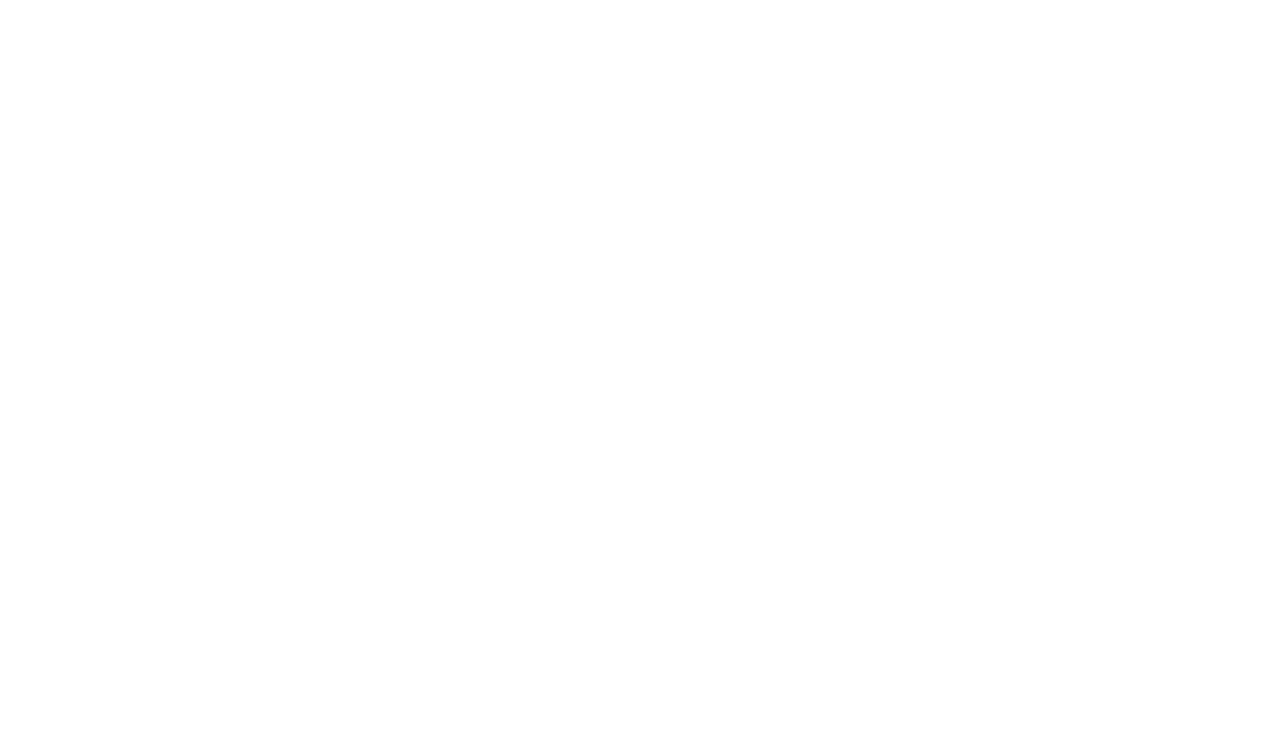
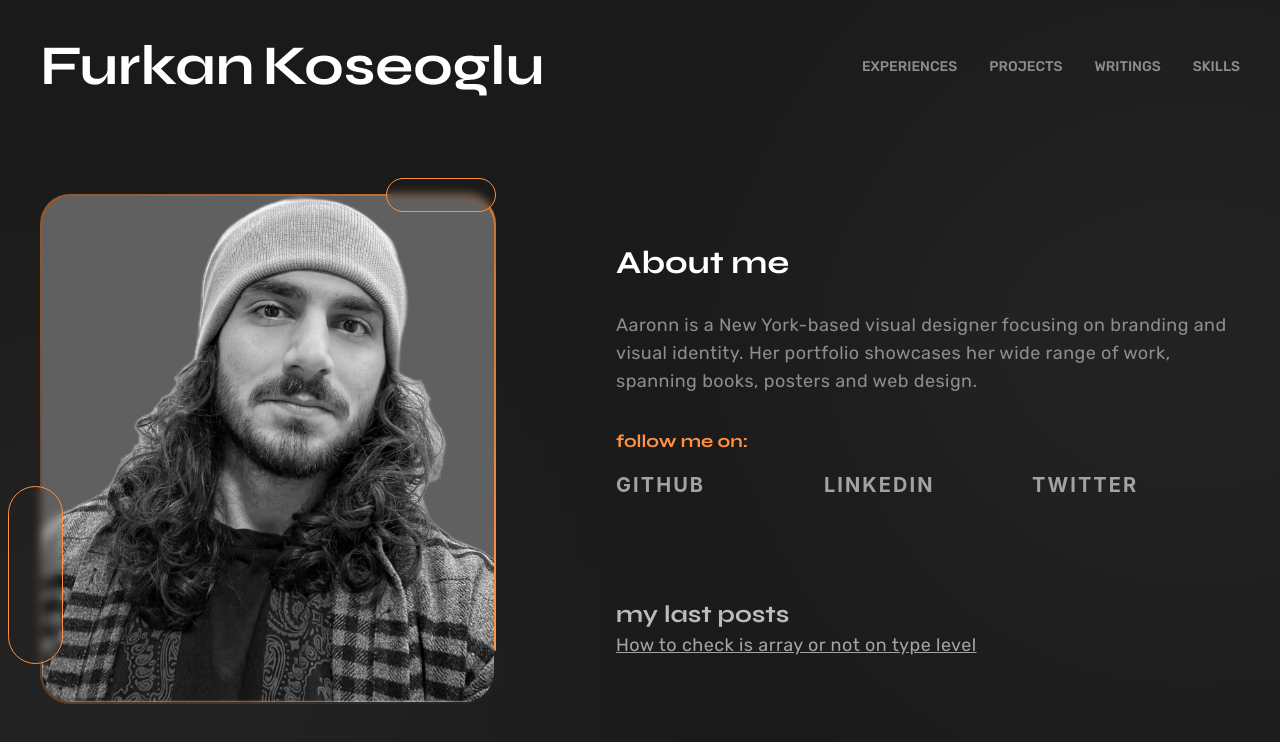
Before and after one commit to furkanksl/my-website, a Next.js app: page / in a window 1280 px wide. Shown: the top 742 px of the page. Built offline with nearby package versions, Linux system fonts and the light colour scheme.

Commit message:
Add about me section

```diff
--- a/src/pages/index.tsx
+++ b/src/pages/index.tsx
@@ -1,12 +1,130 @@
+import Header from "@/components/core/header";
 import { Syne, Rubik } from "next/font/google";
+import Image from "next/image";
+import { use, useEffect, useState } from "react";
 
-const syne = Syne({ subsets: ["latin"] });
-const rubik = Rubik({ subsets: ["latin"] });
+const syne = Syne({ subsets: ["latin"], display: "swap", variable: "--font-syne" });
+const rubik = Rubik({ subsets: ["latin"], display: "swap", variable: "--font-rubik" });
 
 export default function Home() {
     return (
         <main
-            className={`flex min-h-screen flex-col items-center justify-between p-24 ${syne.className} ${rubik.className}`}
-        ></main>
+            className={`flex min-h-screen bg-primary w-screen overflow-x-hidden flex-col items-center justify-start relative pt-12 ${syne.variable} ${rubik.variable}`}
+        >
+            <Header />
+
+            <Image
+                src="/blurry-bubble.svg"
+                width={500}
+                height={217}
+                alt="blurry-bubble"
+                className="max-w-[500px] !max-h-[217px] object-cover blur-[200px] absolute top-[30%] -right-[140px] z-0"
+            />
+
+            <Image
+                src="/blurry-bubble.svg"
+                width={500}
+                height={217}
+                alt="blurry-bubble"
+                className="max-w-[500px] !max-h-[217px] object-cover blur-[200px] absolute top-[70%] -left-[140px] z-0"
+            />
+
+            {/* <Image
+                src="/blurry-bubble.svg"
+                width={500}
+                height={217}
+                alt="blurry-bubble"
+                className="max-w-[500px] !max-h-[217px] object-cover blur-[200px] absolute top-[95%] -right-[140px] z-0"
+            /> */}
+            <div className="flex flex-col max-w-[1240px] px-5 mt-[50px] md:mt-[110px] w-screen">
+                <div className="flex flex-col md:flex-row justify-between items-center w-full gap-x-[40px] lg:gap-x-[120px]">
+                    <div
+                        id="me-wrapper"
+                        className="flex relative group"
+                        onMouseLeave={(e) => {
+                            if (window) {
+                                const ticketElm: any = document.getElementById("me-wrapper");
+                                ticketElm.style.transform = `perspective(1000px) rotateX(0deg) rotateY(0deg)`;
+                            }
+                        }}
+                        onMouseMove={(e) => {
+                            if (window) {
+                                const ticketElm: HTMLDivElement = document.getElementById(
+                                    "me-wrapper"
+                                ) as HTMLDivElement;
+                                if (ticketElm.matches(":hover")) {
+                                    const { x, y, width, height } = ticketElm.getBoundingClientRect();
+                                    // console.log(ticketElm.getBoundingClientRect());
+                                    const centerPoint = { x: x + width / 2, y: y + height / 2 };
+                                    // window.addEventListener("mousemove", (e) => {
+                                    const degreeX = (e.clientY - centerPoint.y) * 0.05;
+                                    const degreeY = (e.clientX - centerPoint.x) * -0.05;
+
+                                    ticketElm.style.transform = `perspective(1000px) rotateX(${degreeX}deg) rotateY(${degreeY}deg)`;
+                                    // });
+                                }
+                            }
+                        }}
+                    >
+                        <div className="flex border-secondary border h-[34px] w-[110px] rounded-full absolute -top-4 right-0 group-hover:animate-move-reversed-l backdrop-blur-sm z-20"></div>
+                        <div className="flex border-secondary border h-[178px] w-[55px] rounded-full absolute bottom-10 -left-8 group-hover:animate-move-vertical  backdrop-blur-sm z-20">
+                            <div className="flex md:hidden md:group-hover:flex typewriter">Hi 👋</div>
+                        </div>
+                        <div id="me" className="me-container">
+                            <div className="me flex overflow-visible bg-secondary-darker rounded-[30px] max-h-[296px] max-w-[80vw] md:max-h-[506px] md:max-w-[454px] h-screen w-screen relative !bg-my-pic bg-cover group hover:shadow-[0_0px_20px_rgba(255,_145,_66,_1)] shadow-none shadow-secondary"></div>
+                        </div>
+                    </div>
+
+                    <div className="flex flex-col items-start justify-start w-full z-10">
+                        <div className="text-white text-[32px] font-bold font-syne">About me</div>
+                        <div className="text-secondary-dark text-lg font-normal font-rubik leading-7 tracking-wide pt-6">
+                            Aaronn is a New York-based visual designer focusing on branding and visual identity. Her
+                            portfolio showcases her wide range of work, spanning books, posters and web design.
+                        </div>
+                        <div className="text-secondary text-lg font-bold font-syne pt-8">follow me on:</div>
+                        <div className="flex w-full justify-between pt-4">
+                            <div className="flex-1">
+                                <a
+                                    href="https://github.com/furkanksl"
+                                    target="_blank"
+                                    referrerPolicy="no-referrer"
+                                    className="w-min text-neutral-400 text-xl font-bold font-['Inter'] uppercase tracking-[2.06px] cursor-pointer hover:scale-110 hover:text-white"
+                                >
+                                    Github
+                                </a>
+                            </div>
+                            <div className="flex-1">
+                                <a
+                                    href="https://www.linkedin.com/in/furkanksl/"
+                                    target="_blank"
+                                    referrerPolicy="no-referrer"
+                                    className="w-min text-neutral-400 text-xl font-bold font-['Inter'] uppercase tracking-[2.06px] cursor-pointer hover:scale-110 hover:text-white"
+                                >
+                                    Linkedin
+                                </a>
+                            </div>
+
+                            <div className="flex-1">
+                                <a
+                                    href="https://twitter.com/frknksglu"
+                                    target="_blank"
+                                    referrerPolicy="no-referrer"
+                                    className="w-min text-neutral-400 text-xl font-bold font-['Inter'] uppercase tracking-[2.06px] cursor-pointer hover:scale-110 hover:text-white"
+                                >
+                                    Twitter
+                                </a>
+                            </div>
+                        </div>
+
+                        <div className="text-white text-opacity-70 text-2xl font-bold font-syne mt-[100px]">
+                            my last posts
+                        </div>
+                        <div className="cursor-pointer text-neutral-400 text-lg font-normal font-rubik underline tracking-wide">
+                            How to check is array or not on type level
+                        </div>
+                    </div>
+                </div>
+            </div>
+        </main>
     );
 }
```
